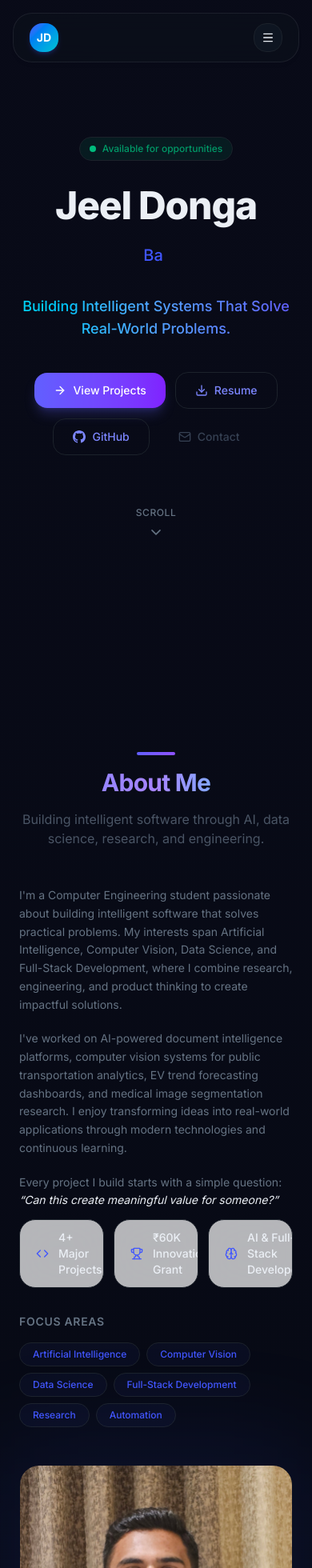
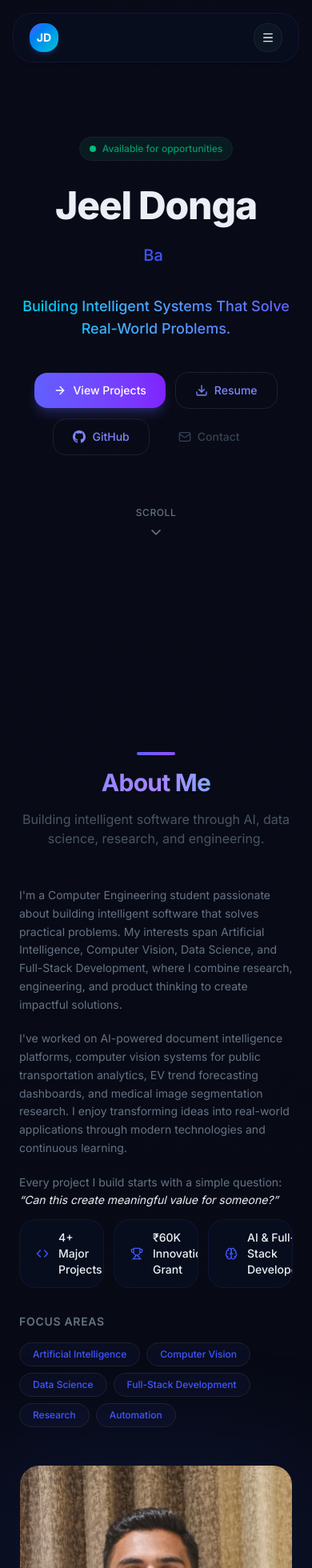
Before and after one commit to JEELDONGA18/Jeel-Donga-Portfolio, a Next.js app: page / in a window 390 px wide. Shown: the top 1960 px of the page at 80% size. Built offline with nearby package versions, Linux system fonts and the light colour scheme.

Commit message:
For mobile view bg color is changed..

```diff
--- a/src/app/globals.css
+++ b/src/app/globals.css
@@ -43,8 +43,8 @@
   --gradient-warm-to: oklch(0.65 0.2 40);
 
   /* Surface tokens */
-  --surface-glass: oklch(0.18 0.02 260 / 0.6);
-  --surface-glass-border: oklch(0.95 0.01 260 / 0.08);
+  --surface-glass: rgba(8, 15, 30, 0.85);
+  --surface-glass-border: rgba(124, 58, 237, 0.12);
   --surface-elevated: oklch(0.2 0.02 260);
 
   /* Glow effects */
--- a/src/components/shared/glass-card.jsx
+++ b/src/components/shared/glass-card.jsx
@@ -31,8 +31,7 @@ export function GlassCard({
       className={cn(
         "relative overflow-hidden rounded-xl",
         // Glassmorphism base
-        "bg-white/70 backdrop-blur-xl dark:bg-white/5",
-        "border border-gray-200/50 dark:border-white/10",
+        "glass",
         // Hover glow effect
         hover && [
           "transition-shadow duration-300",
```
